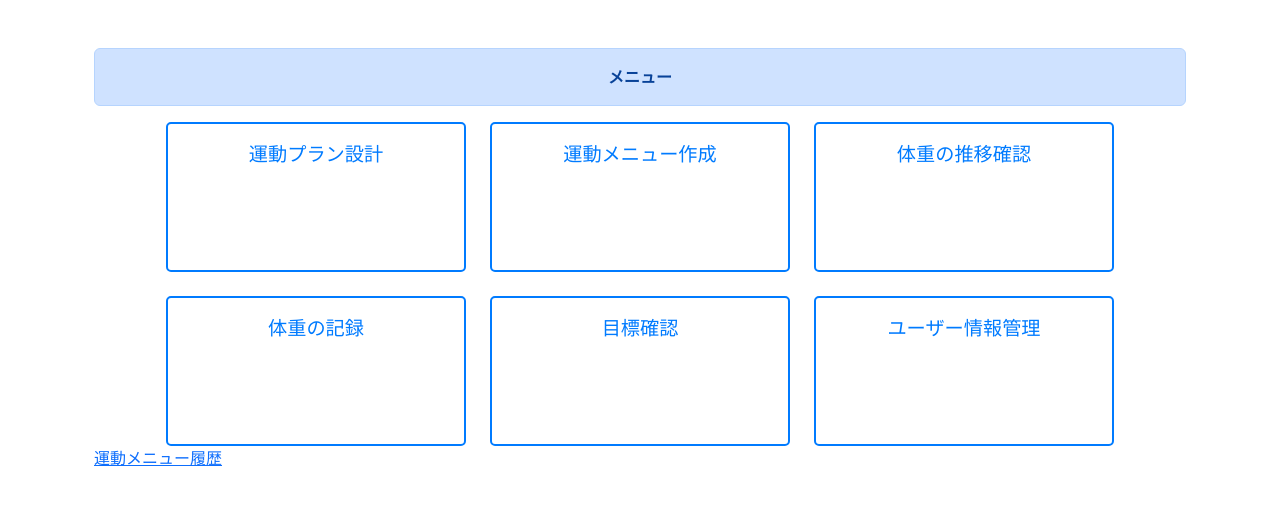
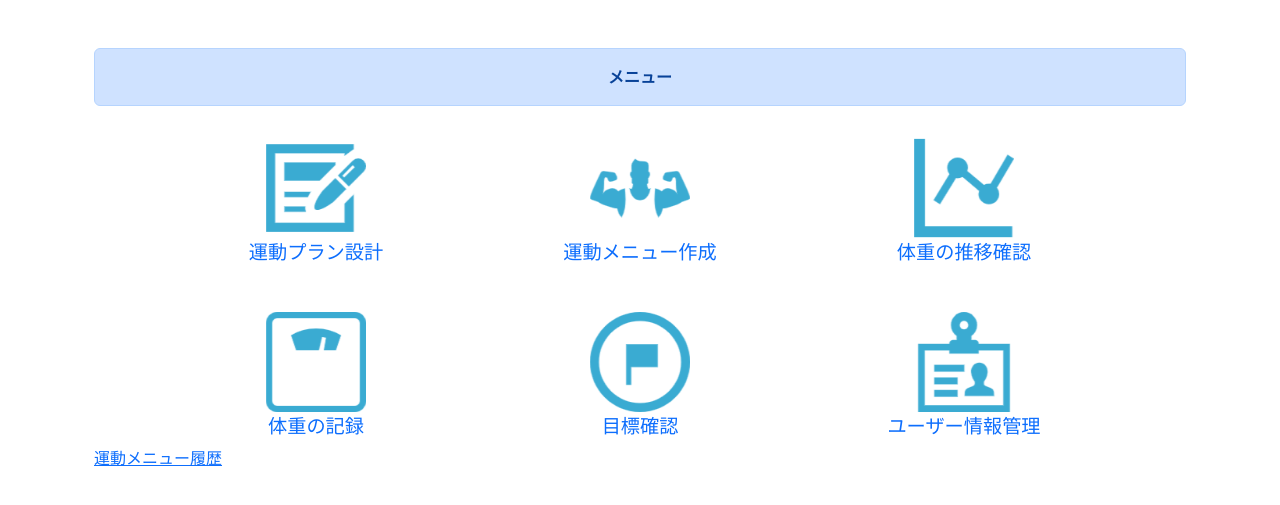
Before and after one commit to TabataMasahito/Dteam, a Flask app: page / in a window 1280 px wide. Shown: the part 60-565 px from the top of the page. Run offline with Flask 3, Linux system fonts and the light colour scheme; the visitor is signed in with stand-in values (Sample User, id 1); parts of the project's set-up code (start-up, migrations or seed data) failed here and were passed over; some libraries are stand-ins or nearby versions.

Commit message:
メニューのアイコン

```diff
--- a/apps/exercise/templates/exercise/index.html
+++ b/apps/exercise/templates/exercise/index.html
@@ -5,23 +5,29 @@
         <strong>メニュー</strong>
     </div>
     <div class="menu-container">
-        <a class="btn btn-outline-primary" href="{{ url_for('exercise.mode_select') }}">
-            運動プラン設計
+        <a href="{{ url_for('exercise.mode_select') }}" style="display:inline-block; text-decoration:none;">
+            <img src="{{ url_for('static', filename='images/icons/記事アイコン1.png') }}" alt="運動プラン設計" class="custom-image">
+            <br>運動プラン設計
         </a>
-        <a class="btn btn-outline-primary" href="{{ url_for('exercise.exercise_menu_setting') }}">
-            運動メニュー作成
+        <a href="{{ url_for('exercise.exercise_menu_setting') }}" style="display:inline-block; text-decoration:none;">
+            <img src="{{ url_for('static', filename='images/icons/マッチョアイコン2.png') }}" alt="運動メニュー作成" class="custom-image">
+            <br>運動メニュー作成
         </a>
-        <a class="btn btn-outline-primary" href="{{ url_for('exercise.weight_transition_check') }}">
-            体重の推移確認
+        <a href="{{ url_for('exercise.weight_transition_check') }}" style="display:inline-block; text-decoration:none;">
+            <img src="{{ url_for('static', filename='images/icons/折れ線グラフのアイコン素材.png') }}" alt="体重の推移確認" class="custom-image">
+            <br>体重の推移確認
         </a>
-        <a class="btn btn-outline-primary" href="{{ url_for('exercise.weight_record') }}">
-            体重の記録
+        <a href="{{ url_for('exercise.weight_record') }}" style="display:inline-block; text-decoration:none;">
+            <img src="{{ url_for('static', filename='images/icons/体重計アイコン2.png') }}" alt="体重の記録" class="custom-image">
+            <br>体重の記録
         </a>
-        <a class="btn btn-outline-primary" href="{{ url_for('exercise.confirm_your_goal') }}">
-            目標確認
+        <a href="{{ url_for('exercise.confirm_your_goal') }}" style="display:inline-block; text-decoration:none;">
+            <img src="{{ url_for('static', filename='images/icons/ゴールアイコン2.png') }}" alt="目標確認" class="custom-image">
+            <br>目標確認
         </a>
-        <a class="btn btn-outline-primary" href="{{ url_for('crud.user_edit', user_id=current_user.id) }}">
-            ユーザー情報管理
+        <a href="{{ url_for('crud.user_edit', user_id=current_user.id) }}" style="display:inline-block; text-decoration:none;">
+            <img src="{{ url_for('static', filename='images/icons/会員証のアイコン素材.png') }}" alt="ユーザー情報管理" class="custom-image">
+            <br>ユーザー情報管理
         </a>
     </div>
     <!-- <a href="https://twitter.com/intent/tweet?text=DZAP" target="_blank">Xにポストする</a> -->
@@ -29,4 +35,11 @@
         運動メニュー履歴
     </a>
 </div>
+<style>
+    .custom-image {
+        width: 100px;
+        height: auto; /* アスペクト比を保つ */
+    }
+</style>
+
 {% endblock %}
```
Also changed, not shown: apps/static/images/icons/ゴールアイコン2.png (added), apps/static/images/icons/マッチョアイコン2.png (added), apps/static/images/icons/会員証のアイコン素材.png (added), apps/static/images/icons/体重計アイコン2.png (added), apps/static/images/icons/折れ線グラフのアイコン素材.png (added), apps/static/images/icons/記事アイコン1.png (added).
